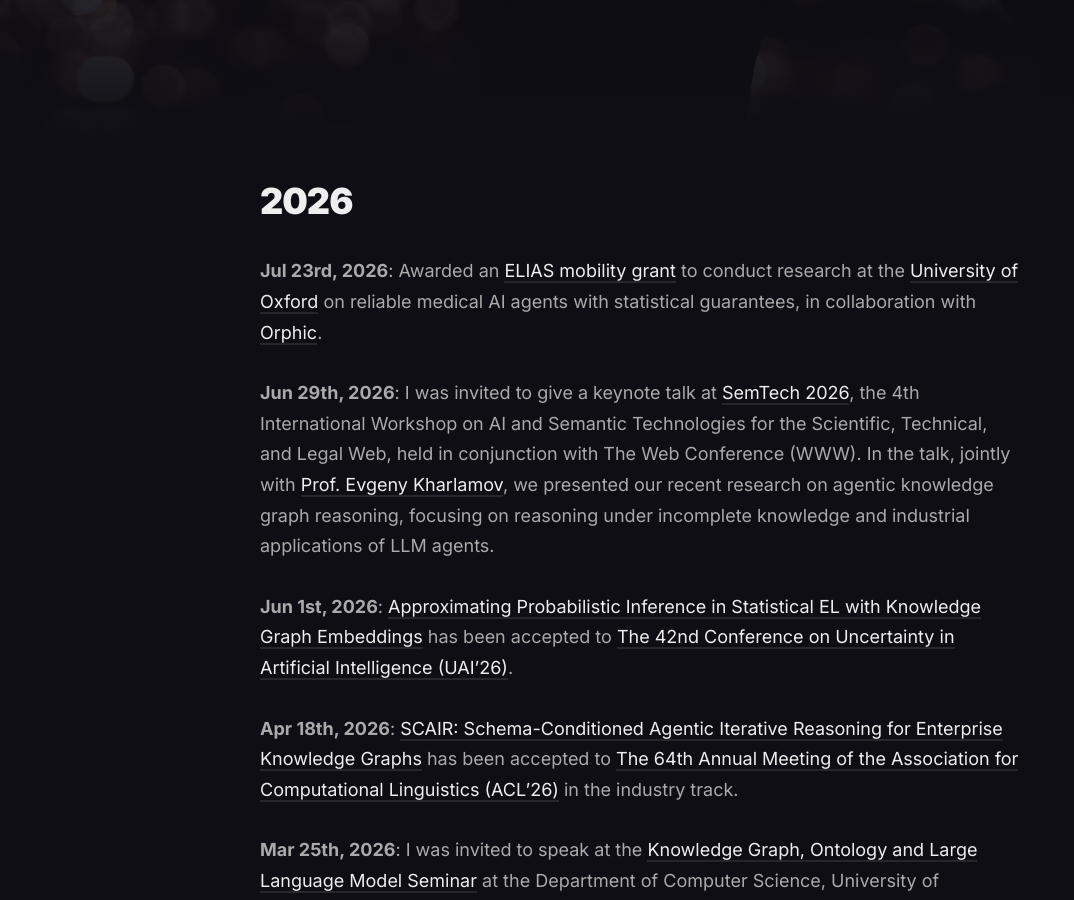
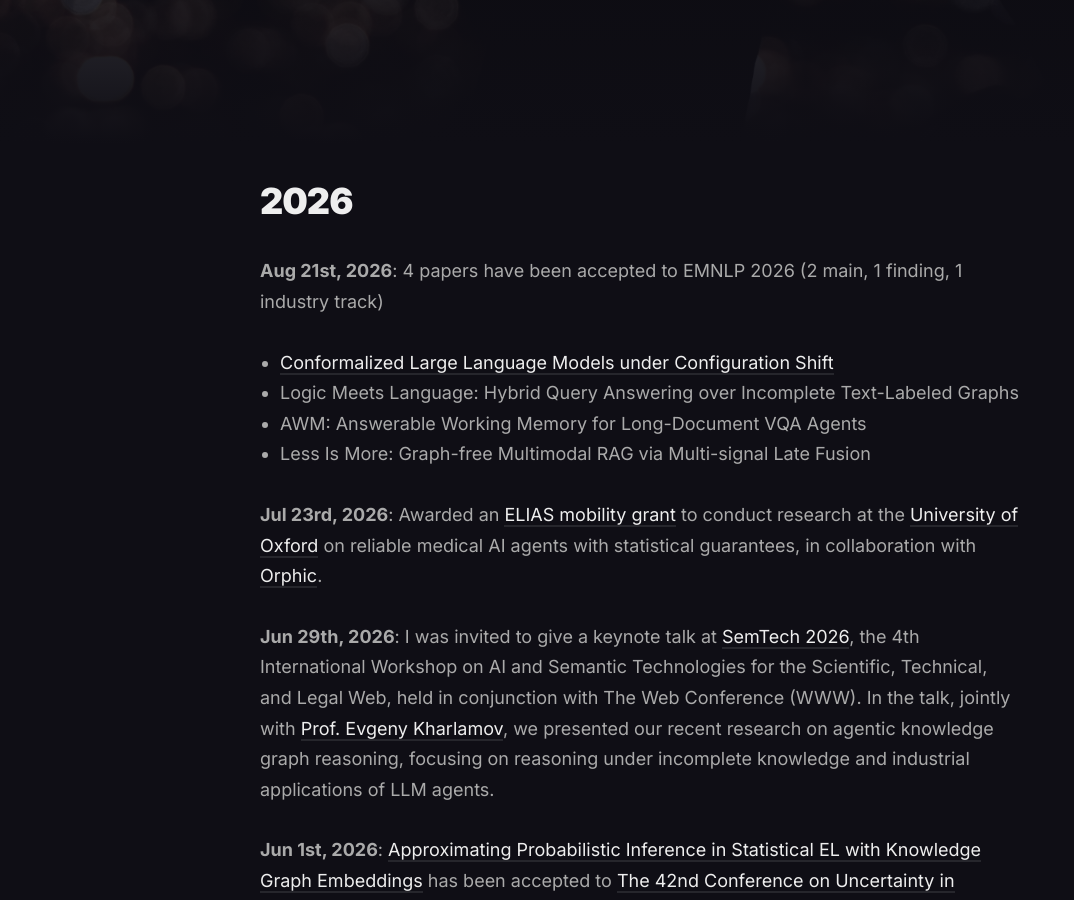
Before and after one commit to ZhuYuqicheng/ZhuYuqicheng.github.io, a Jekyll site: the page built from _pages/news.md, in a window 1280 px wide and 900 px high, scrolled down 520 px. Shown: the whole window, without its empty margins (0-1074 px from the left). Built offline with Jekyll 4.4.1, drawn with Linux system fonts in a browser that asks for light colours; nearby versions of some CDN libraries.

Commit message:
EMNLP update

```diff
--- a/_pages/news.md
+++ b/_pages/news.md
@@ -5,6 +5,12 @@ permalink: /news/
 image: '/images/news.jpg'
 ---
 # 2026
+
+**Aug 21st, 2026**: 4 papers have been accepted to EMNLP 2026 (2 main, 1 finding, 1 industry track)
+- [Conformalized Large Language Models under Configuration Shift](https://arxiv.org/abs/2608.01460)
+- Logic Meets Language: Hybrid Query Answering over Incomplete Text-Labeled Graphs
+- AWM: Answerable Working Memory for Long-Document VQA Agents
+- Less Is More: Graph-free Multimodal RAG via Multi-signal Late Fusion
 
 **Jul 23rd, 2026**: Awarded an [ELIAS mobility grant](https://elias-ai.eu/mobility-program/) to conduct research at the [University of Oxford](https://www.ox.ac.uk/) on reliable medical AI agents with statistical guarantees, in collaboration with [Orphic](https://www.orphichealth.com/).
 
```
Also changed, not shown: _pages/publication.md (+4 -0 lines).
